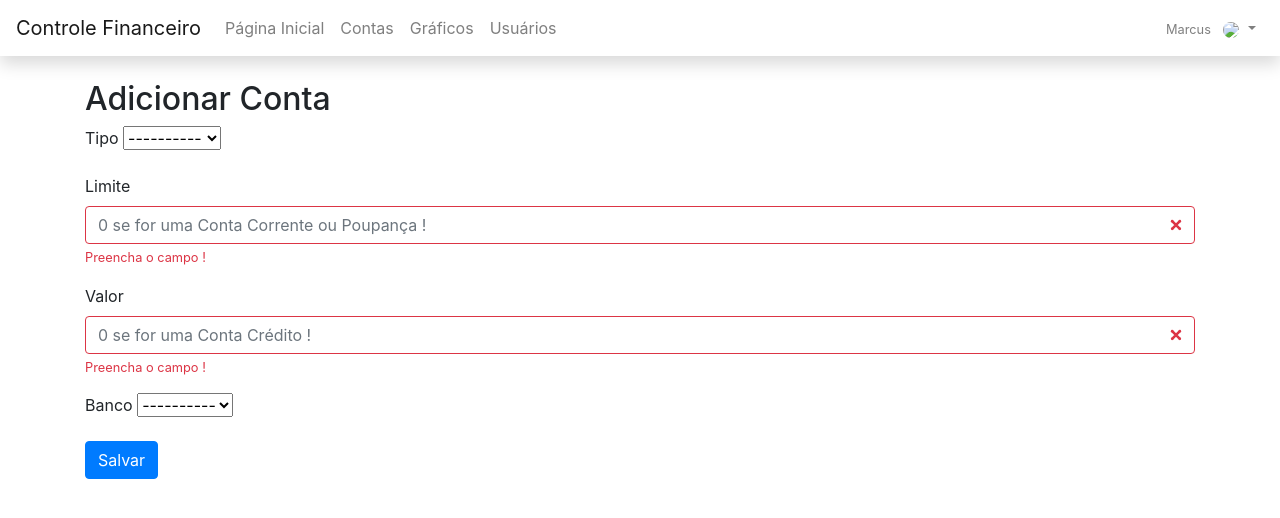
After one commit to Marrowsed/controle_financeiro, a Django app: template controle/templates/conta/add_conta.html in a window 1280 px wide. The commit adds this page. Shown: the top 518 px of the page. Run offline with Django 4.2, Linux system fonts and the light colour scheme; the template is opened without the code that fills it, so the values that code supplies are empty; parts of the project's set-up code (start-up, migrations or seed data) failed here and were passed over; some libraries are stand-ins or nearby versions.

Commit message:
can add accounts

```diff
--- /dev/null
+++ b/controle/templates/conta/add_conta.html
@@ -0,0 +1,55 @@
+{% include '_head.html' %}
+</head>
+<body>
+{% include '_nav.html' %}
+
+<div class="container">
+  <h2>Adicionar Conta</h2>
+  <form method="post" class="was-validated">
+      {% csrf_token %}
+    <div class="form-group">
+      <label for="tipo">Tipo</label>
+        <select name="tipo" id="tipo" required>
+            <option value="">----------</option>
+            <option value="Corrente">Corrente</option>
+            <option value="Crédito">Crédito</option>
+            <option value="Poupança">Poupança</option>
+        </select>
+      <div class="valid-feedback">Tipo Válido !</div>
+      <div class="invalid-feedback">Preencha o campo !</div>
+    </div>
+    <div class="form-group">
+      <label for="limite">Limite</label>
+      <input type="number" class="form-control" id="limite" placeholder="0 se for uma Conta Corrente ou Poupança !" name="limite" required>
+      <div class="valid-feedback">Limite Válido</div>
+      <div class="invalid-feedback">Preencha o campo !</div>
+    </div>
+    <div class="form-group">
+      <label for="valor">Valor</label>
+      <input type="number" class="form-control" id="valor" placeholder="0 se for uma Conta Crédito !" name="valor" required>
+      <div class="valid-feedback">Valor Válido</div>
+      <div class="invalid-feedback">Preencha o campo !</div>
+    </div>
+    <div class="form-group">
+      <label for="banco">Banco</label>
+      <select name="banco" id="banco" required>
+        <option value="">----------</option>
+        {% for b in banco %}
+        <option value="{{b.id}}">{{b}}</option>
+        {% endfor %}
+      </select>
+    </div>
+    <button type="submit" class="btn btn-primary">Salvar</button>
+  </form>
+  {% if messages %}
+<ul class="messages">
+    {% for message in messages %}
+    <li{% if message.tags %} class="{{ message.tags }}"{% endif %}>{{ message }}</li>
+    {% endfor %}
+</ul>
+{% endif %}
+</div>
+
+{% include '_boot.html' %}
+</body>
+</html>
--- a/controle/templates/conta/list_contas.html
+++ b/controle/templates/conta/list_contas.html
@@ -9,7 +9,7 @@
 {% include '_nav.html' %}
 
 
-<a href="#" type="button" class="btn btn-success mx-auto rounded-pill">Adicionar Conta</a>
+<a href="{% url 'adiciona_conta' %}" type="button" class="btn btn-success mx-auto rounded-pill">Adicionar Conta</a>
 <h1 class="mx-auto">Contas</h1>
 <table class="table table-striped">
   <thead>
```
